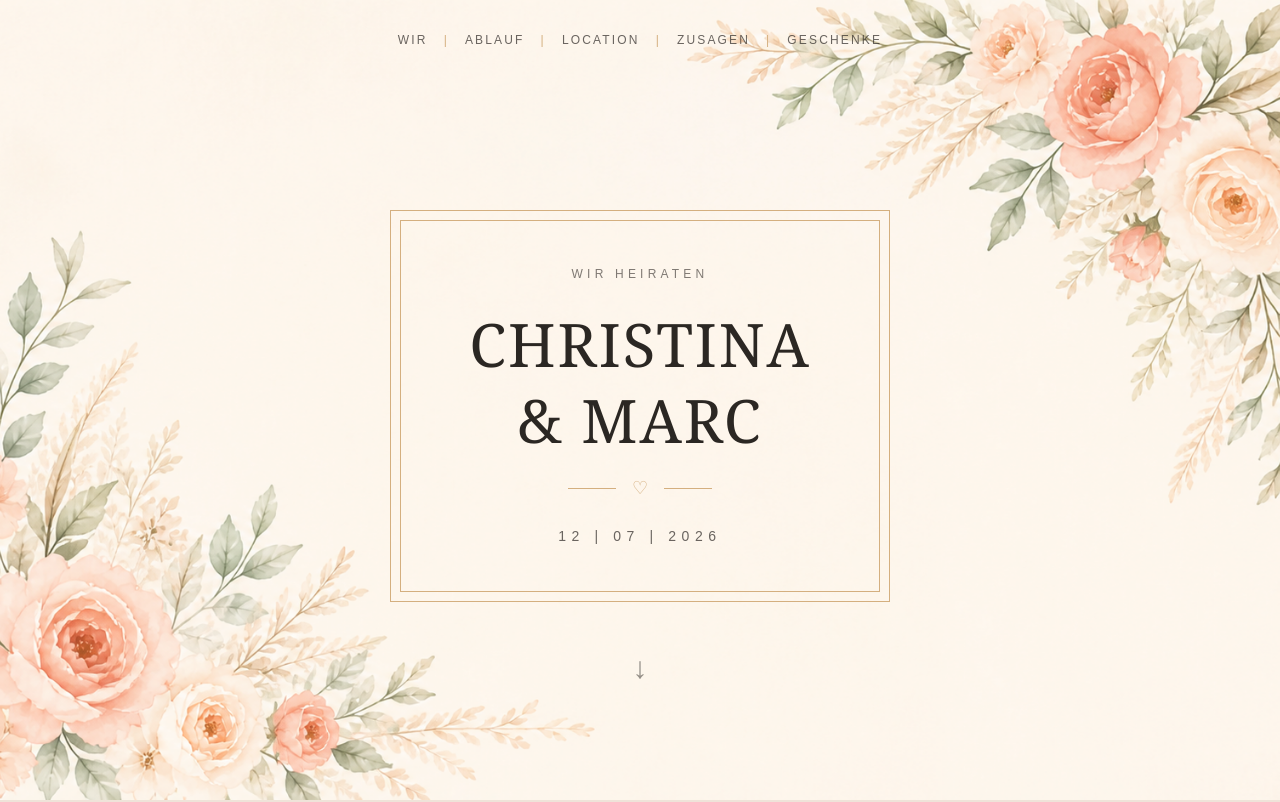
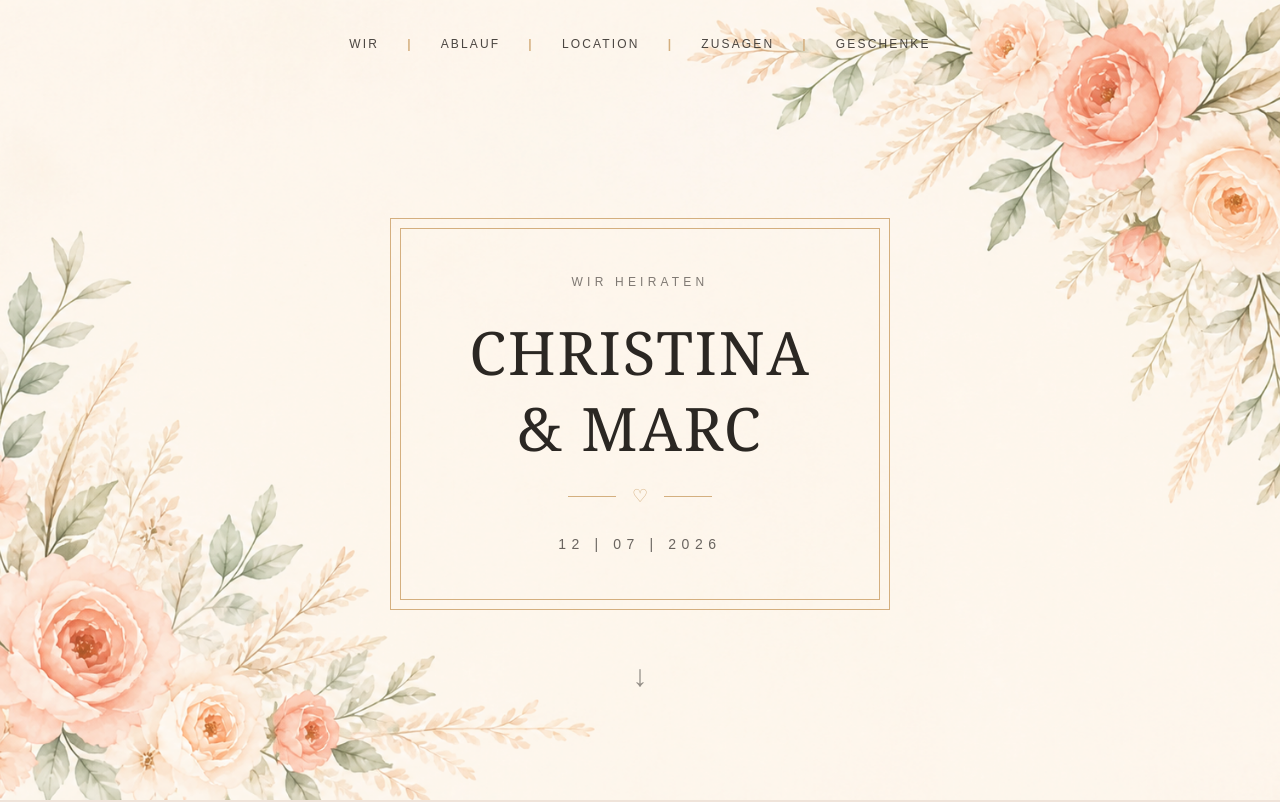
Before and after one commit to janmdl1/Hochzeits-websiteCM, a Next.js app: page / in a window 1280 px wide. Shown: the top 802 px of the page. Built offline with nearby package versions, Linux system fonts and the light colour scheme.

Commit message:
Navigation Hover-Effekt verbessert

```diff
--- a/app/page.tsx
+++ b/app/page.tsx
@@ -11,28 +11,43 @@ export default function Home() {
         />
 
         {/* Navigation */}
-        <nav className="relative z-10 flex flex-wrap items-center justify-center gap-4 pt-8 text-xs uppercase tracking-[0.18em] text-[#2b2723]/70">
-          <a href="#story" className="hover:text-[#2b2723]">
+        <nav className="relative z-10 flex flex-wrap items-center justify-center gap-4 pt-8 text-xs font-semibold uppercase tracking-[0.18em] text-[#2b2723]/85">
+          <a
+            href="#story"
+            className="rounded px-3 py-1 font-light transition hover:bg-white/50 hover:text-[#2b2723] hover:font-normal hover:tracking-[0.19em]"
+          >
             Wir
           </a>
           <span className="text-[#d4af7f]">|</span>
 
-          <a href="#ablauf" className="hover:text-[#2b2723]">
+          <a
+            href="#ablauf"
+            className="rounded px-3 py-1 font-light transition hover:bg-white/50 hover:text-[#2b2723] hover:font-normal hover:tracking-[0.19em]"
+          >
             Ablauf
           </a>
           <span className="text-[#d4af7f]">|</span>
 
-          <a href="#location" className="hover:text-[#2b2723]">
+          <a
+            href="#location"
+            className="rounded px-3 py-1 font-light transition hover:bg-white/50 hover:text-[#2b2723] hover:font-normal hover:tracking-[0.19em]"
+          >
             Location
           </a>
           <span className="text-[#d4af7f]">|</span>
 
-          <a href="#rsvp" className="hover:text-[#2b2723]">
+          <a
+            href="#rsvp"
+            className="rounded px-3 py-1 font-light transition hover:bg-white/50 hover:text-[#2b2723] hover:font-normal hover:tracking-[0.19em]"
+          >
             Zusagen
           </a>
           <span className="text-[#d4af7f]">|</span>
 
-          <a href="#geschenke" className="hover:text-[#2b2723]">
+          <a
+            href="#geschenke"
+            className="rounded px-3 py-1 font-light transition hover:bg-white/50 hover:text-[#2b2723] hover:font-normal hover:tracking-[0.19em]"
+          >
             Geschenke
           </a>
         </nav>
```
